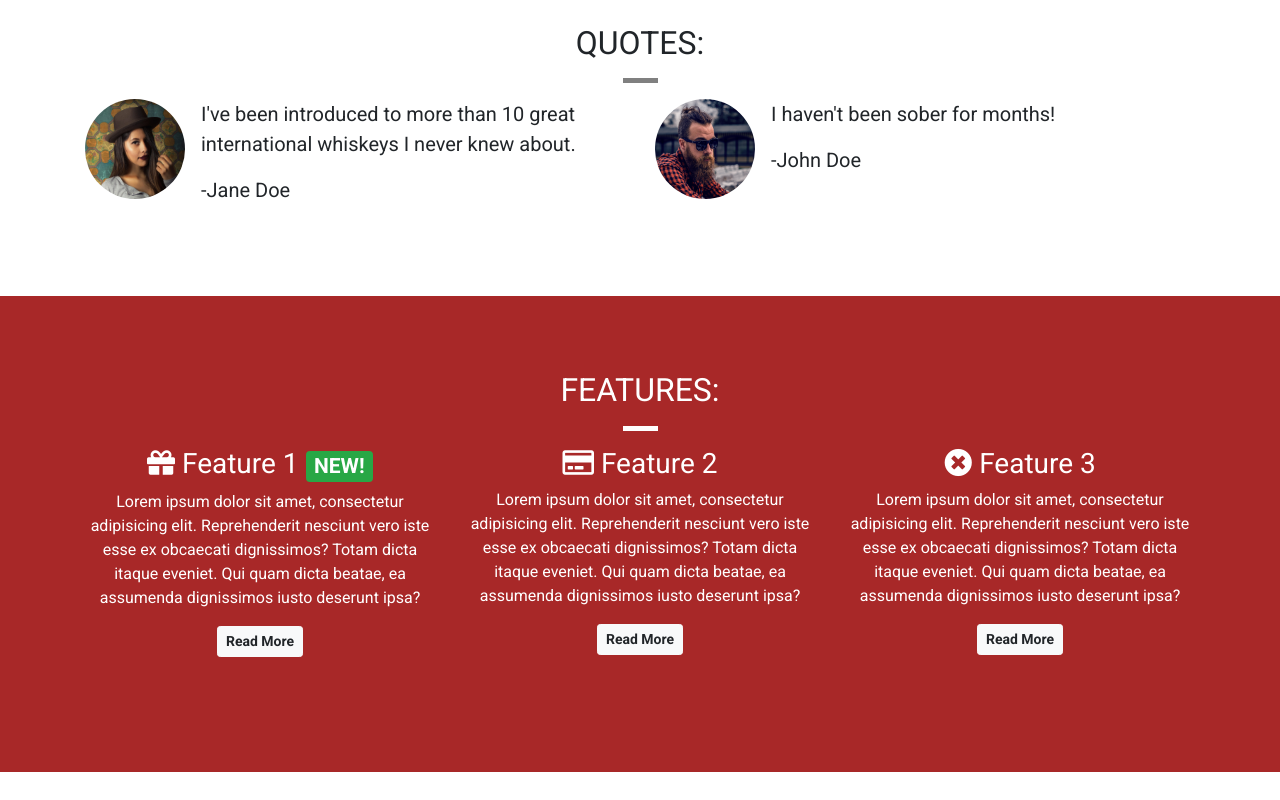
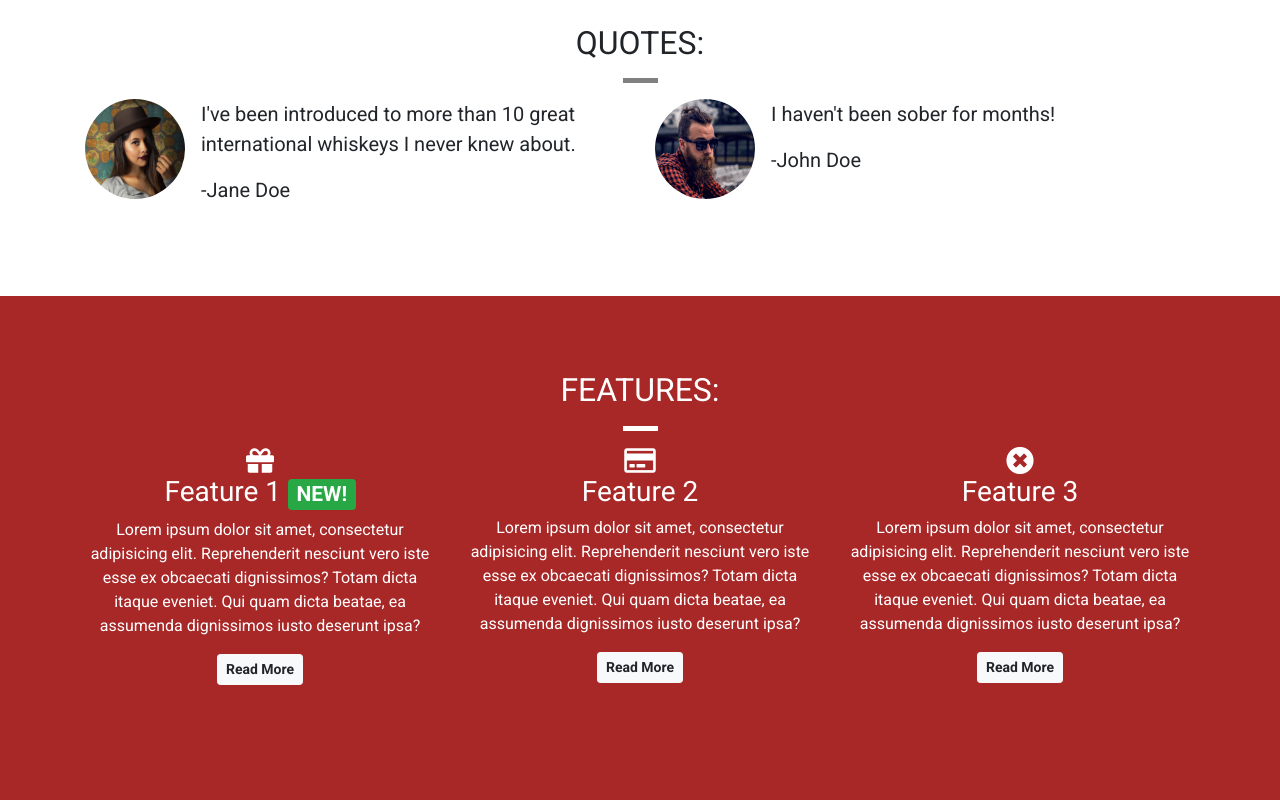
Before and after one commit to sjoates28/bootstrap4, a plain HTML site: page index.html in a window 1280 px wide. Shown: the part 851-1651 px from the top of the page. Before the commit the page ends 1623 px from the top, so only its background shows below. Drawn offline with nearby package versions, Linux system fonts and the light colour scheme.

Commit message:
Changed the feature icons from inline to block

```diff
--- a/index.html
+++ b/index.html
@@ -147,7 +147,7 @@
                 <div class="row">
                     <div class="col-12 col-md-6 col-lg-4">
                         <div class="feature">
-                            <h3><i class="fas fa-gift d-none d-sm-inline"></i> Feature 1 <span
+                            <h3><i class="fas fa-gift d-none d-sm-block"></i> Feature 1 <span
                                     class="badge badge-success">NEW!</span></h3>
                             <p>Lorem ipsum dolor sit amet, consectetur adipisicing elit. Reprehenderit nesciunt vero
                                 iste
@@ -162,7 +162,7 @@
                     </div>
                     <div class="col-12 col-md-6 col-lg-4">
                         <div class="feature">
-                            <h3><i class="far fa-credit-card d-none d-sm-inline"></i> Feature 2</h3>
+                            <h3><i class="far fa-credit-card d-none d-sm-block"></i> Feature 2</h3>
                             <p>Lorem ipsum dolor sit amet, consectetur adipisicing elit. Reprehenderit nesciunt vero
                                 iste
                                 esse
@@ -176,7 +176,7 @@
                     </div>
                     <div class="col-12 d-md-none d-lg-block col-lg-4">
                         <div class="feature">
-                            <h3><i class="fas fa-times-circle d-none d-sm-inline"></i> Feature 3</h3>
+                            <h3><i class="fas fa-times-circle d-none d-none d-sm-block"></i> Feature 3</h3>
                             <p>Lorem ipsum dolor sit amet, consectetur adipisicing elit. Reprehenderit nesciunt vero
                                 iste
                                 esse
```
